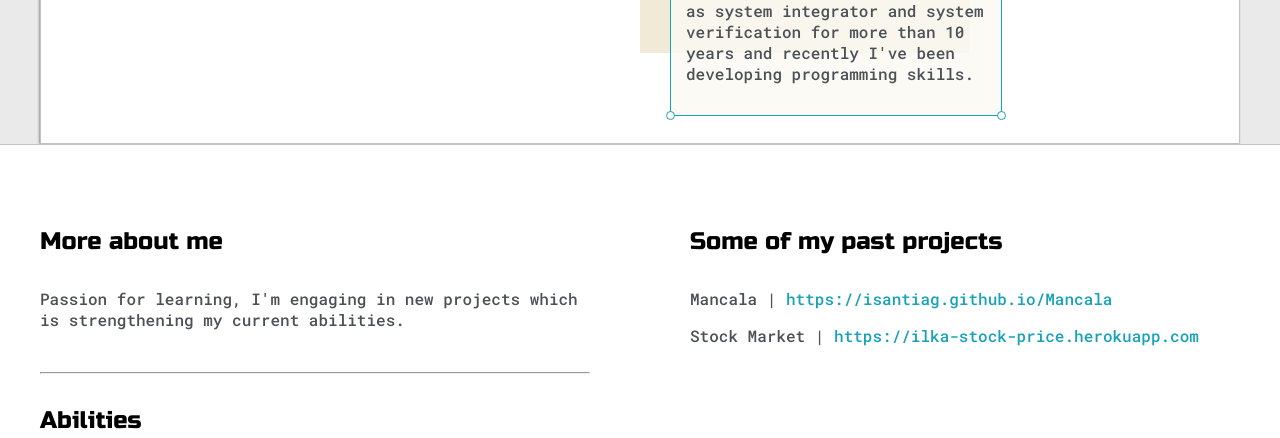
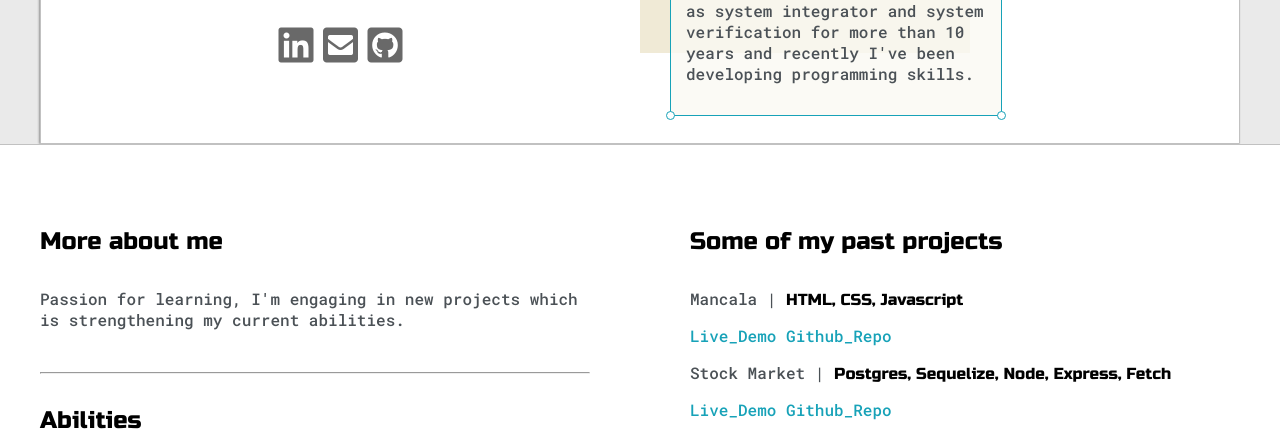
Before and after one commit to isantiag/portfolio, a plain HTML site: page index.html in a window 1280 px wide. Shown: the part 458-896 px from the top of the page. Drawn offline with Linux system fonts and the light colour scheme.

Commit message:
Links to LinkedIn,Github and email were added. List of technologies per projects were added.

```diff
--- a/default.css
+++ b/default.css
@@ -136,15 +136,25 @@ ul{
 
 .left-column{
     grid-area:left-column;
+    display: grid;
     padding: 50px 0 50px 0;
+    grid-template-columns: 1fr;
+    grid-template-areas:
+        "profile_pic"
+        "icons";
 }
 
 #profile_pic{
-    display: block;
+    grid-area:profile_pic;
     margin: 0 auto;
     width: 200px;
     object-fit: cover;
     border:2px solid var(--borderColor)
+}
+
+.icons{
+    grid-area:icons;
+    margin: 15px auto;
 }
 
 .right-column{
--- a/index.html
+++ b/index.html
@@ -10,6 +10,7 @@
     <link rel="preconnect" href="https://fonts.gstatic.com">
     <link href="https://fonts.googleapis.com/css2?family=Russo+One&display=swap" rel="stylesheet">
     <link href="https://fonts.googleapis.com/css2?family=Roboto+Mono:wght@500&family=Russo+One&display=swap" rel="stylesheet">
+    <link rel="stylesheet" href="https://cdnjs.cloudflare.com/ajax/libs/font-awesome/5.15.3/css/all.min.css">
     <link rel="stylesheet" href="default.css">
 </head>
 <body>
@@ -32,6 +33,11 @@
                 </div>
                 <div class="left-column">
                     <img id="profile_pic" src="images/Ilka_photo.png">
+                    <span class="icons">
+                        <a target="_blank" href="https://www.linkedin.com/in/ilka-santiago"><i class="fab fa-linkedin" style="font-size:40px;color:dimgray"></i></a>
+                        <a target="_blank" href="mailto:ilka.santiago.is@gmail.com"><i class="fas fa-envelope-square" style="font-size:40px;color:dimgray"></i></a>
+                        <a target="_blank" href="https://github.com/isantiag"><i class="fab fa-github-square" style="font-size:40px;color:dimgray"></i></a>
+                    </span>
                 </div>
                 <div class="right-column">
                     <div id="preview-shadow">
@@ -86,10 +92,13 @@
                 <div class="post">
 					<h4 style="text-align: left;">Some of my past projects</h4>
 
-					<p>Mancala | <a target="_blank" href="https://isantiag.github.io/Mancala">https://isantiag.github.io/Mancala</a></p>
+					<p>Mancala | <strong>HTML, CSS, Javascript</strong></p>
+                    <p><a target="_blank" href="https://isantiag.github.io/Mancala">Live_Demo</a>  <a target="_blank" href="https://github.com/isantiag/Mancala">Github_Repo</a></p>
 
-					<p>Stock Market | <a target="_blank" href="https://ilka-stock-price.herokuapp.com">https://ilka-stock-price.herokuapp.com</a></p>
-				</div>
+					<p>Stock Market | <strong>Postgres, Sequelize, Node, Express, Fetch</strong></p>
+                    <p><a target="_blank" href="https://ilka-stock-price.herokuapp.com">Live_Demo</a>  <a target="_blank" href="https://github.com/isantiag/Stock-Price">Github_Repo</a></p>
+
+                </div>
 			</div>
 
 		</div>
```
